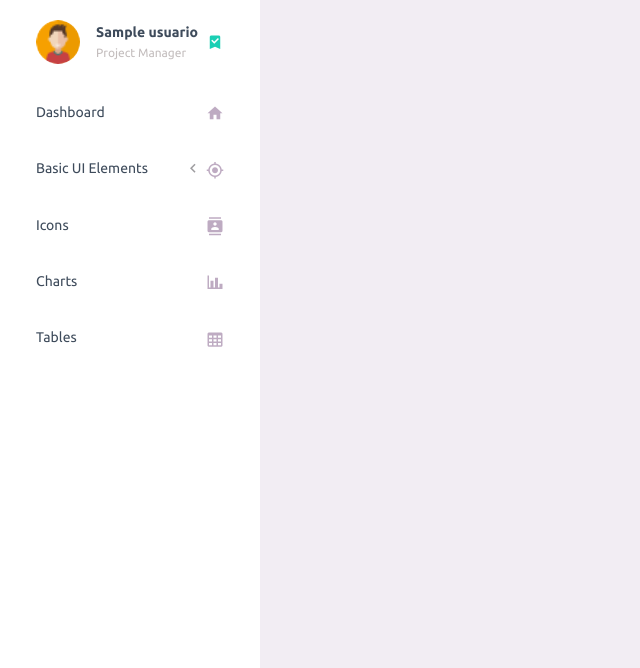
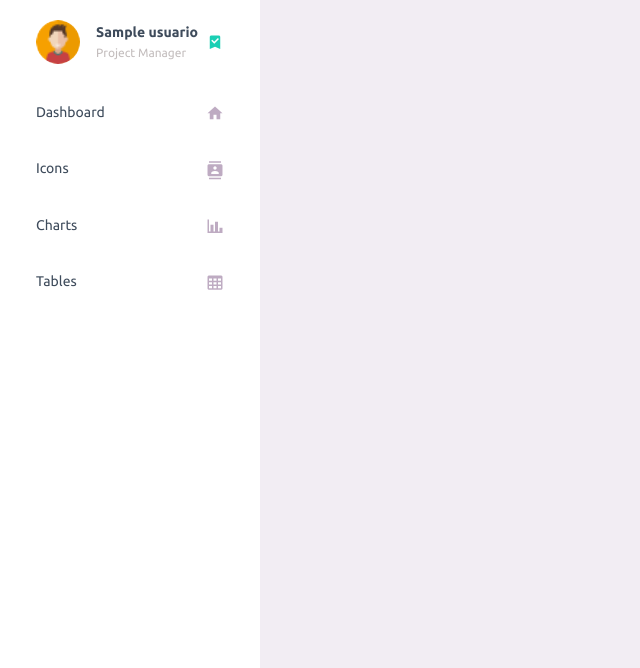
Before and after one commit to Guipupio/TCC, a Django app: template consumidor_twitches/webserver/webserver/templates/webserver/blank-page.html in a window 1280 px wide. Shown: the part 70-738 px from the top of the page, without its empty margins (0-640 px from the left). Run offline with Django 3.2, Linux system fonts and the light colour scheme; the template is opened without the code that fills it: most values are stand-ins (such as "Sample title", 1, 10 or a date in 2020); some libraries are stand-ins or nearby versions.

Commit message:
Adicionado Blocos django

```diff
--- a/consumidor_twitches/webserver/webserver/templates/webserver/blank-page.html
+++ b/consumidor_twitches/webserver/webserver/templates/webserver/blank-page.html
@@ -83,19 +83,6 @@
               </a>
             </li>
             <li class="nav-item">
-              <a class="nav-link" data-toggle="collapse" href="#ui-basic" aria-expanded="false" aria-controls="ui-basic">
-                <span class="menu-title">Basic UI Elements</span>
-                <i class="menu-arrow"></i>
-                <i class="mdi mdi-crosshairs-gps menu-icon"></i>
-              </a>
-              <div class="collapse" id="ui-basic">
-                <ul class="nav flex-column sub-menu">
-                  <li class="nav-item"> <a class="nav-link" href="{% static 'pages/ui-features/buttons.html' %}">Buttons</a></li>
-                  <li class="nav-item"> <a class="nav-link" href="{% static 'pages/ui-features/typography.html' %}">Typography</a></li>
-                </ul>
-              </div>
-            </li>
-            <li class="nav-item">
               <a class="nav-link" href="{% static 'pages/icons/mdi.html' %}">
                 <span class="menu-title">Icons</span>
                 <i class="mdi mdi-contacts menu-icon"></i>
@@ -117,9 +104,9 @@
         </nav>
         <!-- partial -->
         <div class="main-panel">
-          <div class="content-wrapper">
-
-
+          <div class="content-wrapper p-3 has-inner-drawer">
+            {% block main %}
+            {% endblock %}
           </div>
           <!-- content-wrapper ends -->
           <!-- partial:../../partials/_footer.html -->
@@ -148,5 +135,9 @@
     <!-- endinject -->
     <!-- Custom js for this page -->
     <!-- End custom js for this page -->
+
+    {% block additional_script %}
+    {% endblock additional_script %}
+
   </body>
 </html>
```
